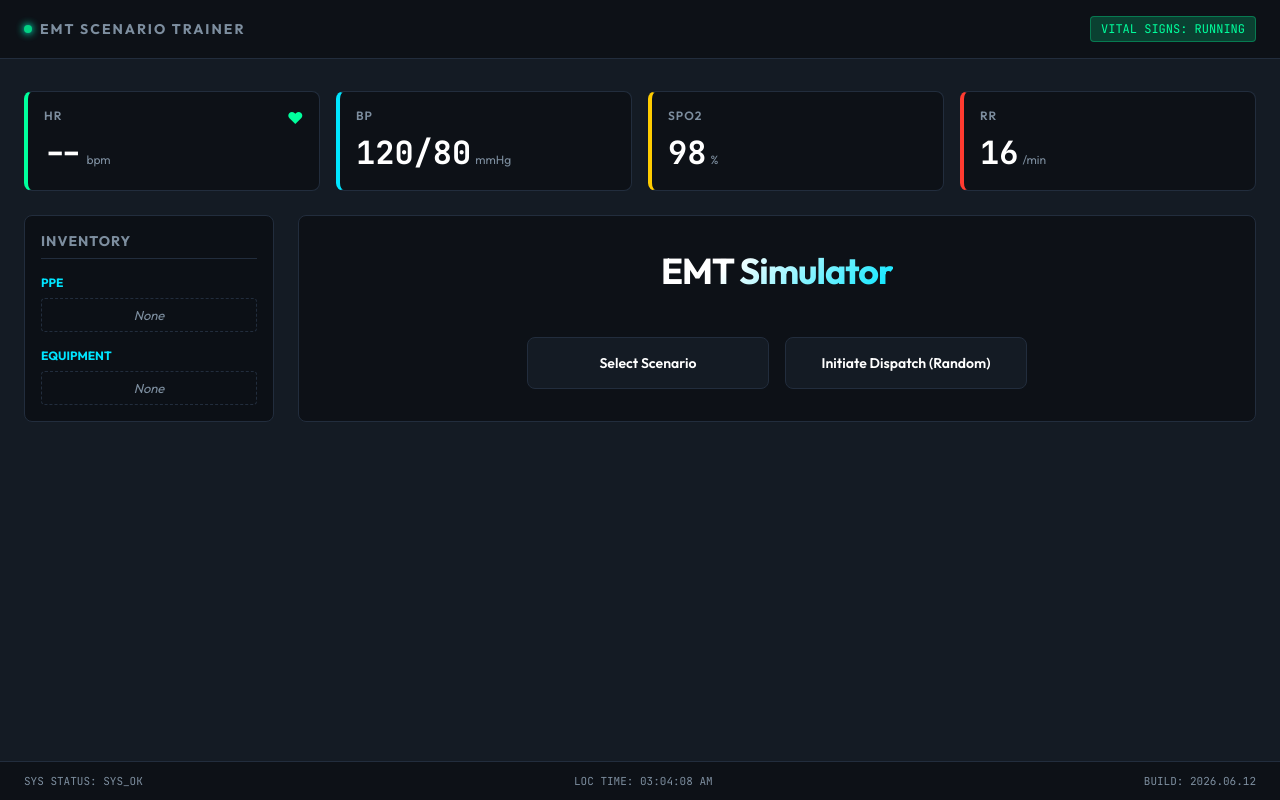
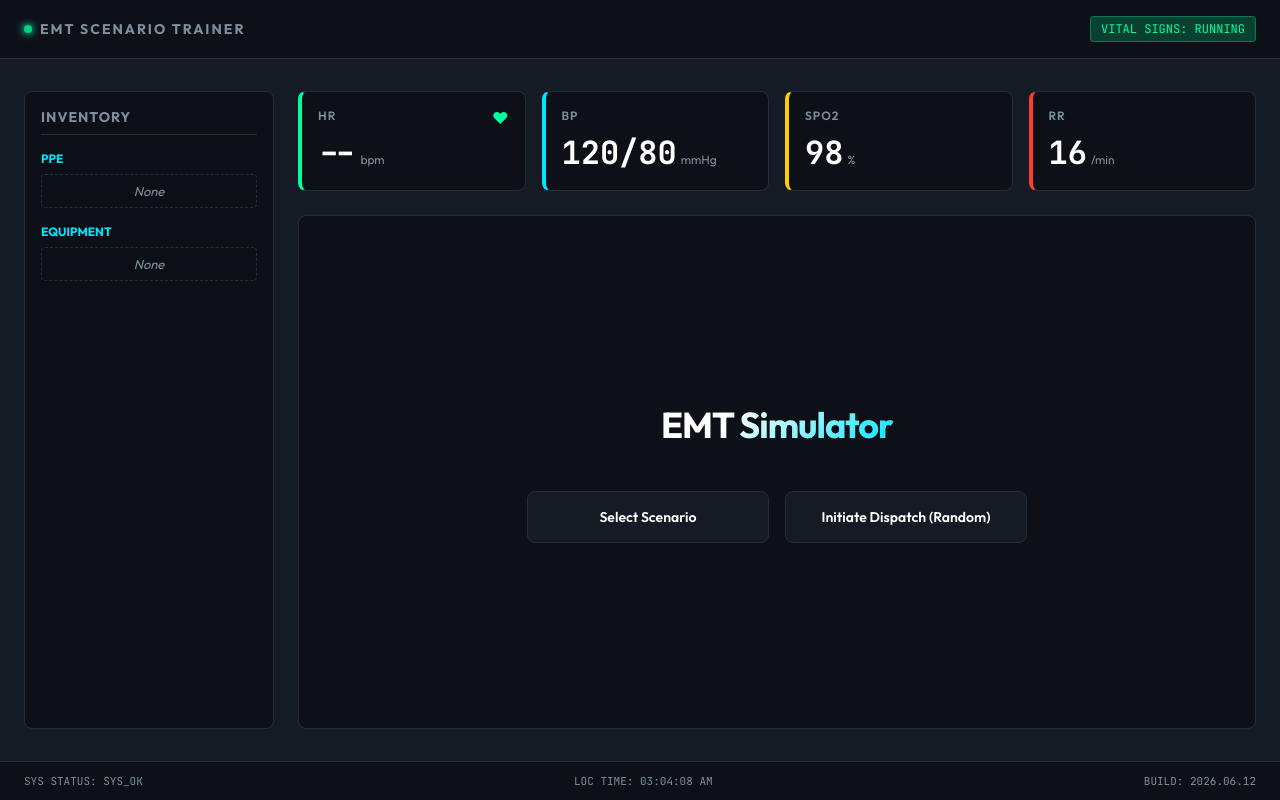
Before and after one commit to mneider12/EMT, a React (Vite) app: page / in a window 1280 px wide. Built offline with nearby package versions, Linux system fonts and the light colour scheme.

Commit message:
Expand Inventory side panel to full height of application

```diff
--- a/src/App.css
+++ b/src/App.css
@@ -63,7 +63,7 @@
 .monitor-body {
   padding: 32px 24px;
   display: flex;
-  flex-direction: column;
+  flex-direction: row;
   gap: 24px;
   flex: 1;
 }
@@ -80,8 +80,9 @@
   color: var(--text-muted);
 }
 
-.scenario-container {
+.main-content {
   display: flex;
+  flex-direction: column;
   gap: 24px;
-  width: 100%;
+  flex: 1;
 }
--- a/src/App.tsx
+++ b/src/App.tsx
@@ -30,11 +30,10 @@ function App() {
 
           {/* Body */}
           <div className="monitor-body">
-            <VitalsMonitor />
+            <InventoryHUD />
 
-            {/* Scenario Container */}
-            <div className="scenario-container">
-              <InventoryHUD />
+            <div className="main-content">
+              <VitalsMonitor />
               <ScenarioScreen />
             </div>
           </div>
--- a/src/components/InventoryHUD.css
+++ b/src/components/InventoryHUD.css
@@ -13,6 +13,10 @@
   display: flex;
   flex-direction: column;
   gap: 16px;
+}
+
+.side-hud .hud-panel {
+  flex: 1;
 }
 
 .inventory-title {
```
